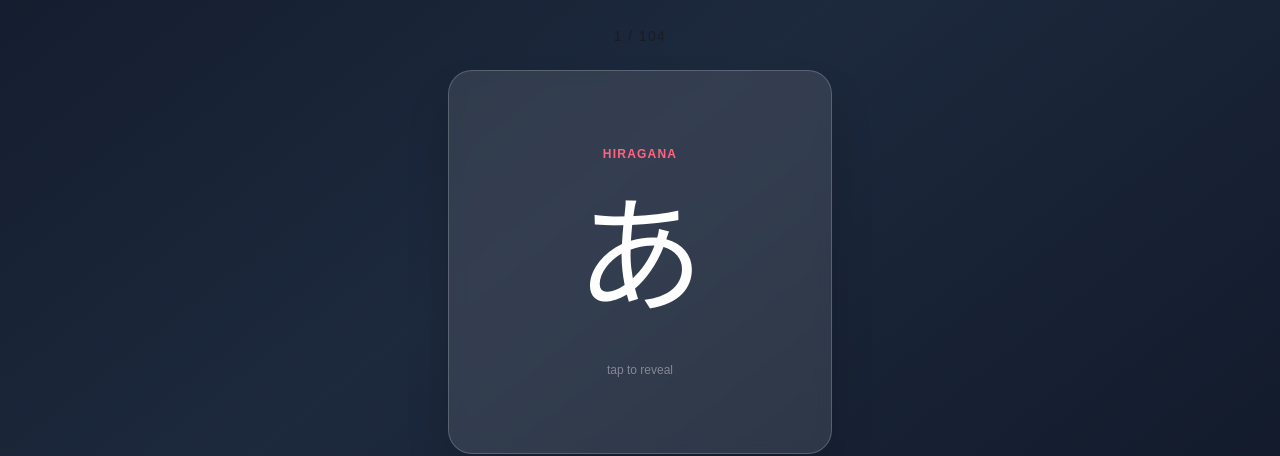
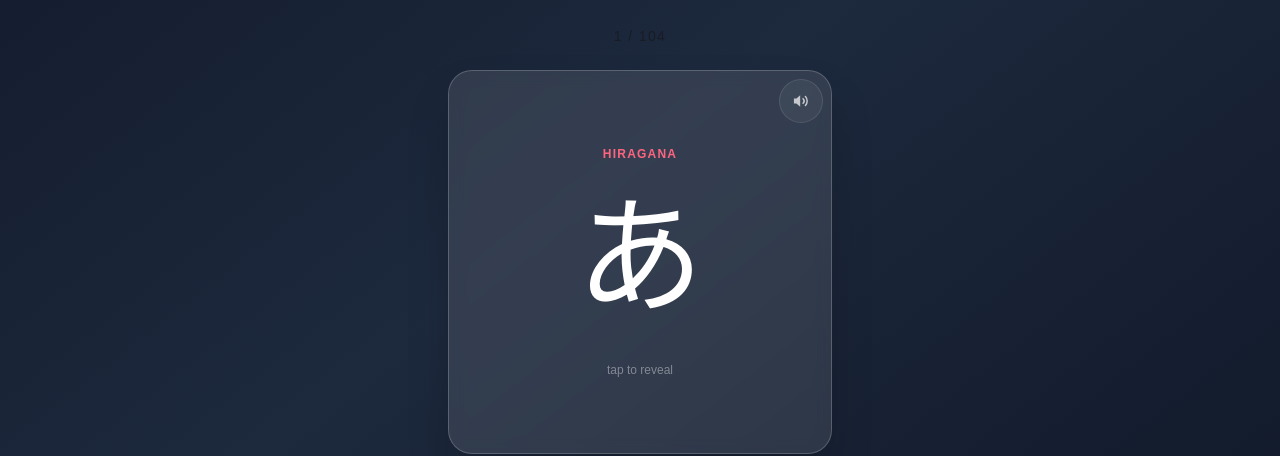
Before and after one commit to ryan-neville/japanese-flashcard-app, a Next.js app: page / in a window 1280 px wide. Shown: the part 350-806 px from the top of the page. Built offline with nearby package versions, Linux system fonts and the light colour scheme.

Commit message:
feat: Added to flashcards too.

```diff
--- a/app/components/Flashcard.tsx
+++ b/app/components/Flashcard.tsx
@@ -2,6 +2,9 @@
 
 import { useRef, useState } from "react";
 import { deckById, type Flashcard as FlashcardType } from "../data/flashcards";
+import { cardKey } from "../lib/progress";
+import { stop as stopSpeech } from "../lib/speech";
+import SpeakButton from "./SpeakButton";
 
 interface Props {
   card: FlashcardType;
@@ -19,8 +22,13 @@ const FLIP_MS = 500;
 // honouring `backface-visibility: hidden`, so the front face shows through the
 // back mirrored. Hide the away-facing side explicitly, swapped at the halfway
 // point of the rotation so the change is invisible mid-flip.
+// A face at `opacity: 0` still takes clicks, so the away-facing side is also
+// made click-through — otherwise its speak button would swallow taps aimed at
+// the face on show. Its `inert` twin below covers keyboard and screen readers;
+// this stays as the fallback for engines predating `inert`.
 const faceVisibility = (visible: boolean): React.CSSProperties => ({
   opacity: visible ? 1 : 0,
+  pointerEvents: visible ? "auto" : "none",
   transition: `opacity 0s linear ${FLIP_MS / 2}ms`,
 });
 
@@ -42,12 +50,16 @@ export default function Flashcard({ card, onNext, onPrev, onHide, current, total
 
   const handleFlip = () => setFlipped((f) => !f);
 
+  // Leaving a card silences it: the audio would otherwise run on over whatever
+  // card replaced it.
   const handleNext = () => {
+    stopSpeech();
     setFlipped(false);
     onNext();
   };
 
   const handlePrev = () => {
+    stopSpeech();
     setFlipped(false);
     onPrev();
   };
@@ -83,6 +95,15 @@ export default function Flashcard({ card, onNext, onPrev, onHide, current, total
   const deck = deckById.get(card.set);
   const setLabel = deck?.label ?? card.set;
   const setColor = deck?.color ?? "text-white/60";
+
+  // Both faces carry the same control, so the card can be heard whichever way
+  // round it is. They are two elements, but one shared key: the pair is one
+  // card's audio, and only the face on show can be pressed.
+  const speak = (
+    <div className="absolute top-2 right-2">
+      <SpeakButton text={card.japanese} romaji={card.romaji} phraseKey={cardKey(card)} />
+    </div>
+  );
 
   // Phrase cards carry an English meaning: the front shows the Japanese with its
   // romaji reading, and the flip side reveals the translation. Kana cards have no
@@ -126,6 +147,9 @@ export default function Flashcard({ card, onNext, onPrev, onHide, current, total
           {/* Front */}
           <div
             className="absolute inset-0 flex flex-col items-center justify-center rounded-3xl bg-white/10 border border-white/20 shadow-2xl backdrop-blur-sm"
+            // Keeps the turned-away speak button out of the tab order and out of
+            // the accessibility tree — an invisible face is not a reachable one.
+            inert={flipped}
             style={{
               backfaceVisibility: "hidden",
               WebkitBackfaceVisibility: "hidden",
@@ -134,6 +158,7 @@ export default function Flashcard({ card, onNext, onPrev, onHide, current, total
               ...faceVisibility(!flipped),
             } as React.CSSProperties}
           >
+            {speak}
             <span className={`text-xs font-semibold tracking-widest uppercase mb-4 ${setColor}`}>
               {setLabel}
             </span>
@@ -154,6 +179,7 @@ export default function Flashcard({ card, onNext, onPrev, onHide, current, total
           {/* Back */}
           <div
             className="absolute inset-0 flex flex-col items-center justify-center rounded-3xl bg-white/10 border border-white/20 shadow-2xl backdrop-blur-sm"
+            inert={!flipped}
             style={{
               backfaceVisibility: "hidden",
               WebkitBackfaceVisibility: "hidden",
@@ -161,6 +187,7 @@ export default function Flashcard({ card, onNext, onPrev, onHide, current, total
               ...faceVisibility(flipped),
             } as React.CSSProperties}
           >
+            {speak}
             <span className={`text-xs font-semibold tracking-widest uppercase mb-4 ${setColor}`}>
               {setLabel}
             </span>
```
